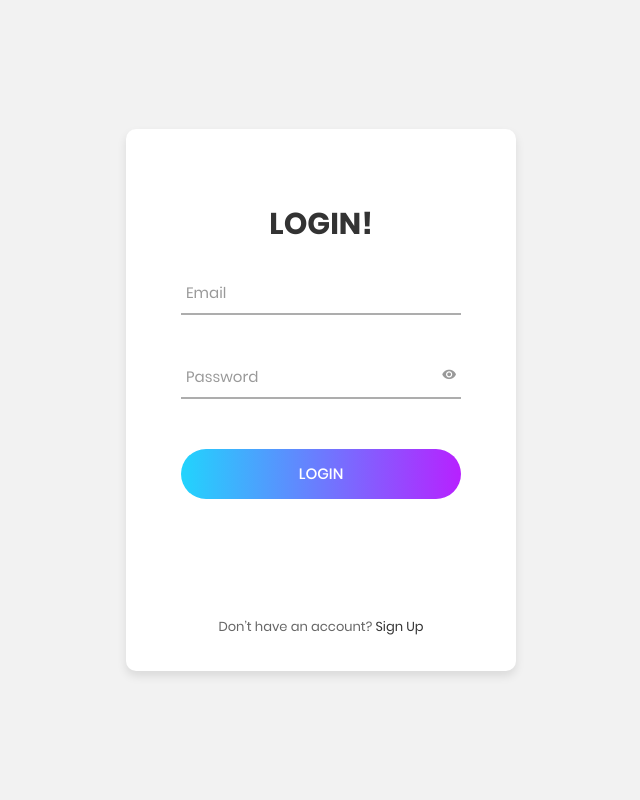
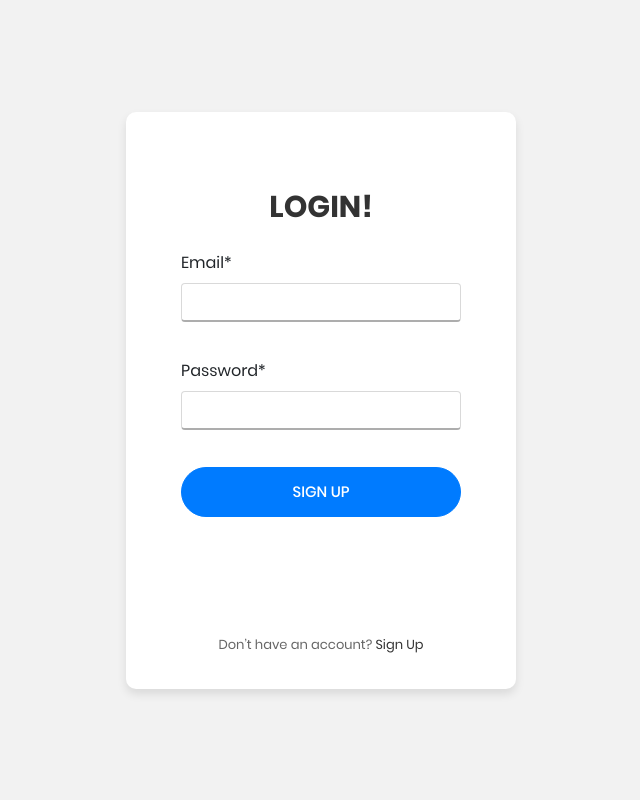
Before and after one commit to SamuelOsondu/EShop, a Django app: page /shop/login/ in a window 1280 px wide. Shown: the whole page, without its empty margins (319-959 px from the left). Run offline with Django 4.2, Linux system fonts and the light colour scheme; some libraries are stand-ins or nearby versions.

Commit message:
Tenth Commit

```diff
--- a/EShop/settings.py
+++ b/EShop/settings.py
@@ -41,6 +41,8 @@ INSTALLED_APPS = [
     'crispy_forms',
     'crispy_bootstrap4',
 ]
+
+CRISPY_TEMPLATE_PACK = 'bootstrap4'
 
 MIDDLEWARE = [
     'django.middleware.security.SecurityMiddleware',
--- a/shop/forms.py
+++ b/shop/forms.py
@@ -1,16 +1,50 @@
 from django import forms
 from django.contrib.auth.forms import UserCreationForm
+from crispy_forms.helper import FormHelper
+from crispy_forms.layout import Layout, Submit, Field
 from django.contrib.auth.models import User
 
 
 class SignUpForm(UserCreationForm):
-    email = forms.EmailField(help_text='')
+    email = forms.EmailField(max_length=254, required=True)
+
+    class Meta:
+        model = User
+        fields = ['username', 'email', 'password1', 'password2']
 
     def __init__(self, *args, **kwargs):
         super().__init__(*args, **kwargs)
         for field in self.fields.values():
             field.help_text = ''
 
+        self.helper = FormHelper()
+        self.helper.form_method = 'post'
+        self.helper.layout = Layout(
+            Field('username', css_class='wrap-input100 validate-input'),
+            Field('email', css_class='wrap-input100 validate-input'),
+            Field('password1', css_class='wrap-input100 validate-input'),
+            Field('password2', css_class='wrap-input100 validate-input'),
+            Submit('submit', 'Sign Up', css_class='wrap-login100-form-btn login100-form-btn'),
+        )
+
+
+class LoginForm(UserCreationForm):
+    email = forms.EmailField(max_length=254, required=True)
+
     class Meta:
         model = User
-        fields = ('username', 'email', 'password1', 'password2')
+        fields = ['email', 'password']
+
+    def __init__(self, *args, **kwargs):
+        super().__init__(*args, **kwargs)
+        for field in self.fields.values():
+            field.help_text = ''
+
+        self.helper = FormHelper()
+        self.helper.form_method = 'post'
+        self.helper.layout = Layout(
+            Field('email', css_class='wrap-input100 validate-input'),
+            Field('password', css_class='wrap-input100 validate-input'),
+            Submit('submit', 'Sign Up', css_class='wrap-login100-form-btn login100-form-btn'),
+
+        )
--- a/shop/templates/shop/login.html
+++ b/shop/templates/shop/login.html
@@ -1,4 +1,6 @@
+{% load crispy_forms_filters %}
 {% load static %}
+{% load crispy_forms_tags %}
 
 <!DOCTYPE html>
 <html lang="en">
@@ -38,27 +40,9 @@
 					<span class="login100-form-title p-b-26">
 						LOGIN!
 					</span>
-					<div class="wrap-input100 validate-input" data-validate = "Valid email is: a@b.c">
-						<input class="input100" type="text" name="email">
-						<span class="focus-input100" data-placeholder="Email"></span>
-					</div>
 
-					<div class="wrap-input100 validate-input" data-validate="Enter password">
-						<span class="btn-show-pass">
-							<i class="zmdi zmdi-eye"></i>
-						</span>
-						<input class="input100" type="password" name="pass">
-						<span class="focus-input100" data-placeholder="Password"></span>
-					</div>
-
-					<div class="container-login100-form-btn">
-						<div class="wrap-login100-form-btn">
-							<div class="login100-form-bgbtn"></div>
-							<button class="login100-form-btn">
-								Login
-							</button>
-						</div>
-					</div>
+                        {% csrf_token %}
+                        {% crispy form %}
 
 					<div class="text-center p-t-115">
 						<span class="txt1">
--- a/shop/views.py
+++ b/shop/views.py
@@ -1,7 +1,7 @@
 from django.contrib.auth.forms import UserCreationForm
 from django.shortcuts import render, redirect
 
-from shop.forms import SignUpForm
+from shop.forms import SignUpForm, LoginForm
 from shop.models import Customer
 
 
@@ -33,8 +33,15 @@ def test(request):
 
 
 def login(request):
+    if request.method == 'POST':
+        form = SignUpForm(request.POST)
+        if form.is_valid():
+            form.save()
+            return redirect('home')
+    else:
+        form = LoginForm()
 
-    return render(request, "shop/login.html")
+    return render(request, "shop/login.html", {'form': form})
 
 
 def signup(request):
@@ -47,15 +54,15 @@ def signup(request):
         form = SignUpForm()
     return render(request, 'shop/signup.html', {'form': form})
 
-    if request.method == 'POST':
-        form = UserCreationForm(request.POST)
-        if form.is_valid():
-            form.save()
-            customer = Customer.objects.create(user=user, shipping_address=request.POST['shipping_address'],
-                                               billing_address=request.POST['billing_address'],
-                                               phone_number=request.POST['phone_number'])
-            return redirect('home')
-        else:
-            form = UserCreationForm()
-
-        return render(request, "shop/signup.html", {'form': form})
+    # if request.method == 'POST':
+    #     form = UserCreationForm(request.POST)
+    #     if form.is_valid():
+    #         form.save()
+    #         customer = Customer.objects.create(user=user, shipping_address=request.POST['shipping_address'],
+    #                                            billing_address=request.POST['billing_address'],
+    #                                            phone_number=request.POST['phone_number'])
+    #         return redirect('home')
+    #     else:
+    #         form = UserCreationForm()
+    #
+    #     return render(request, "shop/signup.html", {'form': form})
```
Also changed, not shown: shop/templates/shop/signup.html (+2 -28 lines), db.sqlite3.
